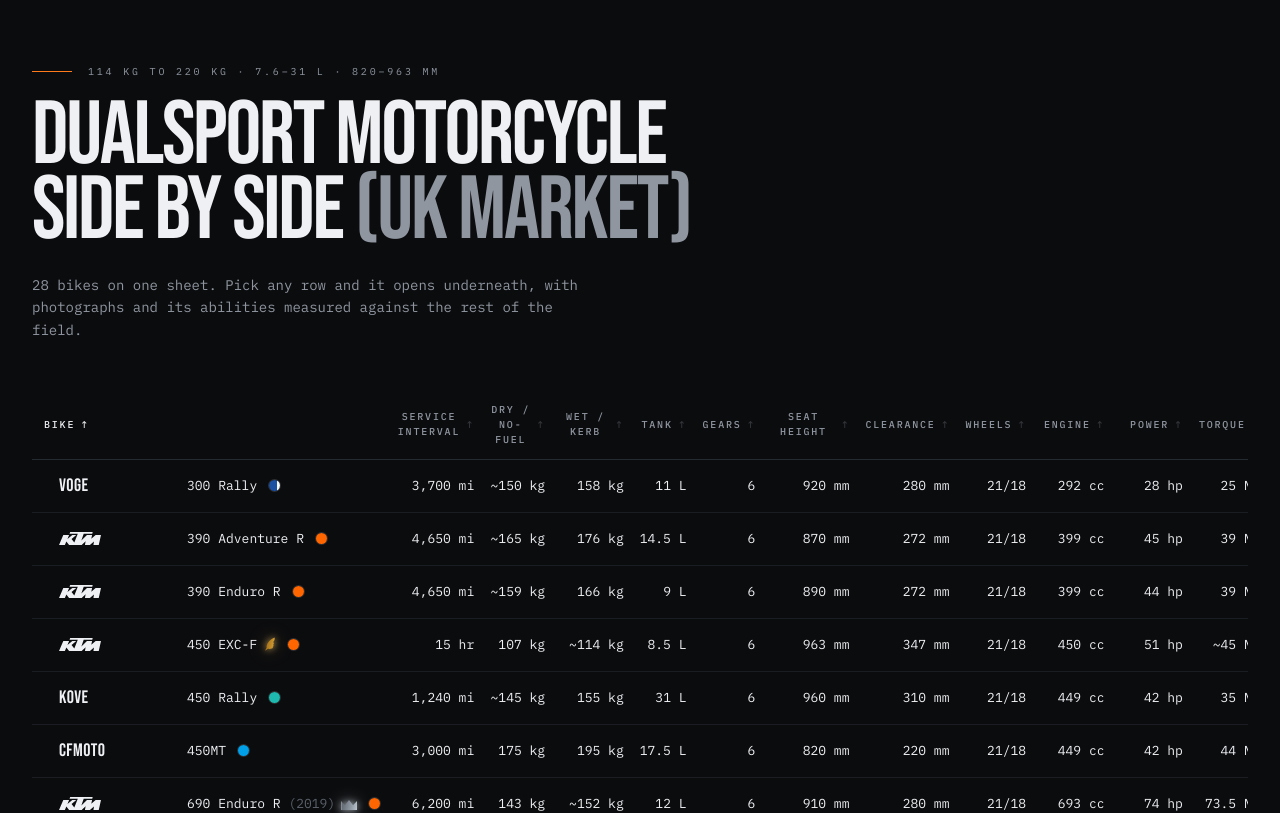
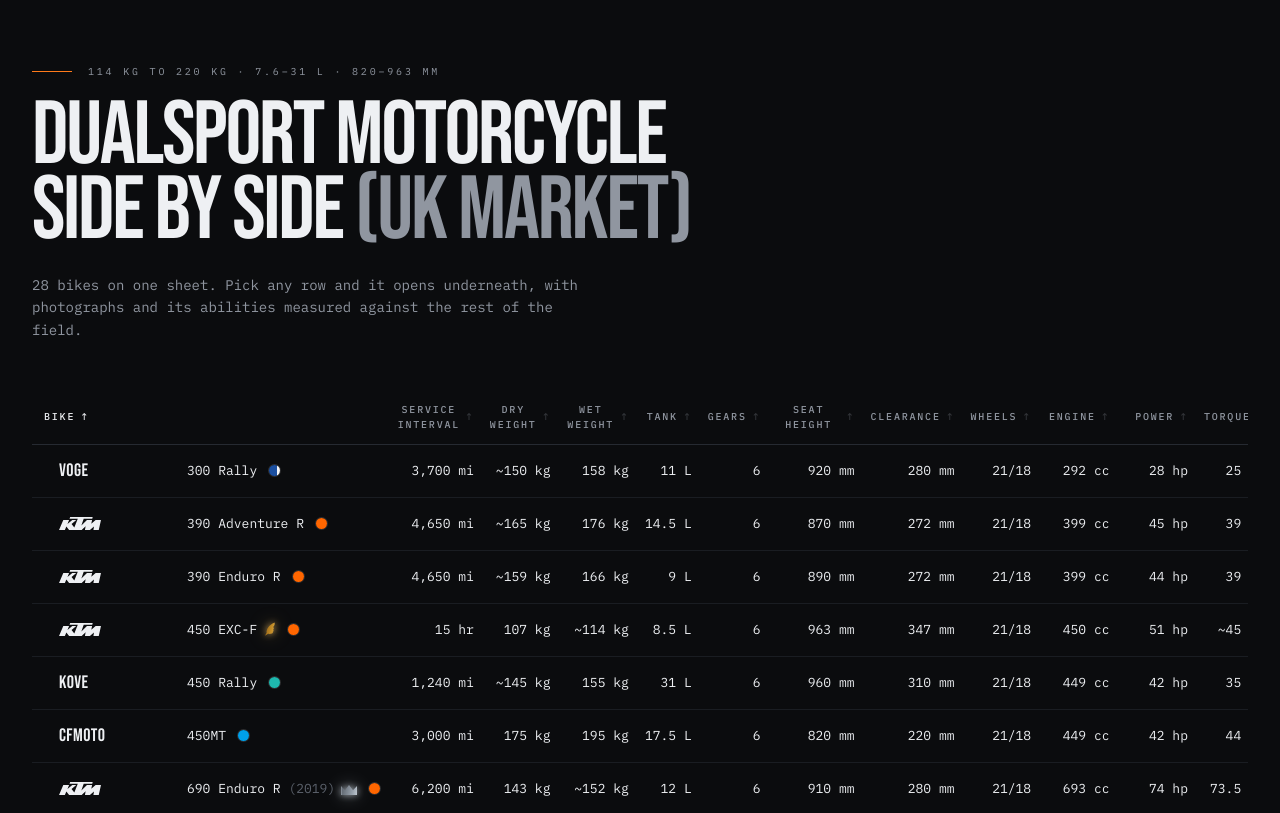
Before and after one commit to normanzb/dualsport-comparison, a Next.js app: page / in a window 1280 px wide. Shown: the top 813 px of the page. Built offline with nearby package versions, Linux system fonts and the light colour scheme.

Commit message:
fix: dry / wet weight labels

```diff
--- a/src/data/spec-fields.ts
+++ b/src/data/spec-fields.ts
@@ -18,8 +18,8 @@
     cell: (b) => b.spec.serviceInterval,
     sort: (b) => b.n.serviceMi,
   },
-  { key: "dry", label: "Dry / no-fuel", cell: (b) => b.spec.dryWeight, sort: (b) => b.n.dryKg },
-  { key: "wet", label: "Wet / kerb", cell: (b) => b.spec.wetWeight, sort: (b) => b.n.wetKg },
+  { key: "dry", label: "Dry weight", cell: (b) => b.spec.dryWeight, sort: (b) => b.n.dryKg },
+  { key: "wet", label: "Wet weight", cell: (b) => b.spec.wetWeight, sort: (b) => b.n.wetKg },
   { key: "tank", label: "Tank", cell: (b) => b.spec.tank, sort: (b) => b.n.tankL },
   { key: "gears", label: "Gears", cell: (b) => b.spec.gears, sort: (b) => Number(b.spec.gears) },
   { key: "seat", label: "Seat height", cell: (b) => b.spec.seatHeight, sort: (b) => b.n.seatMm },
```
